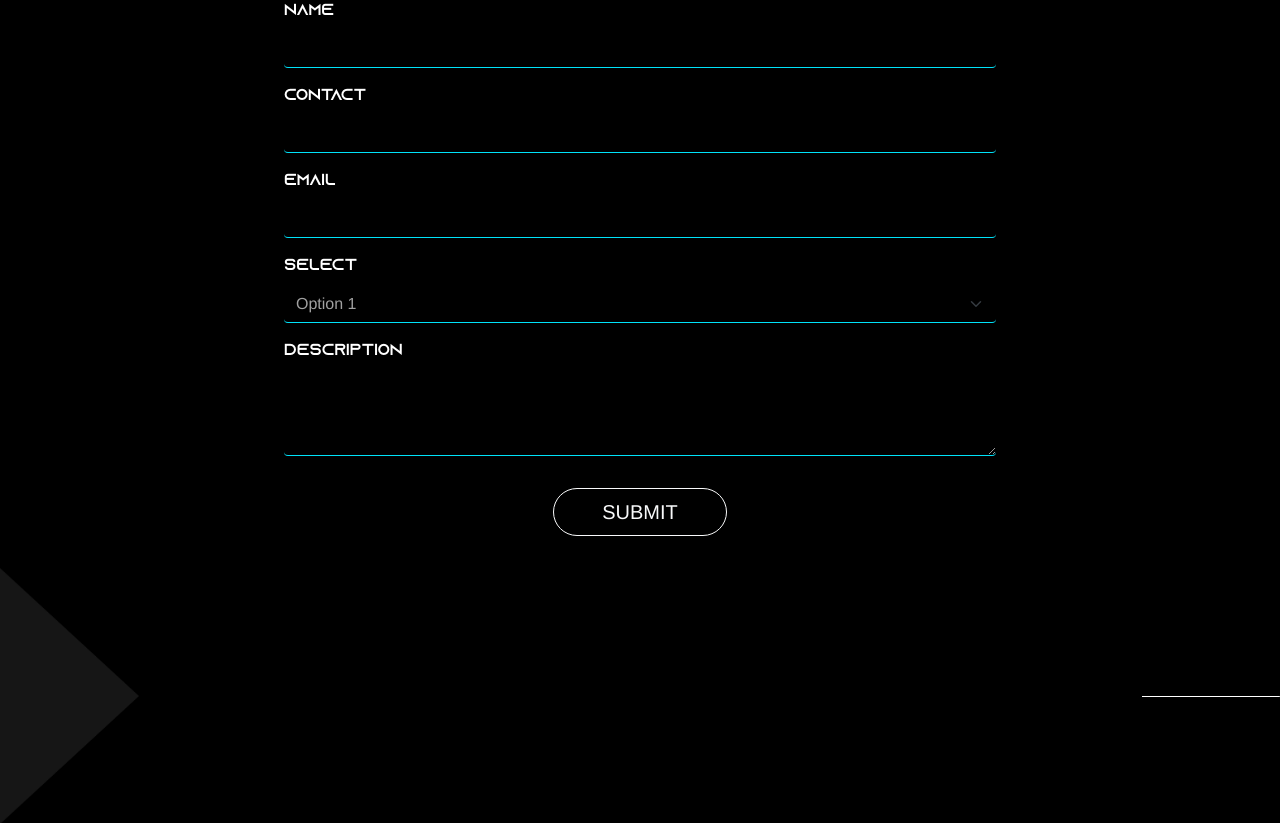
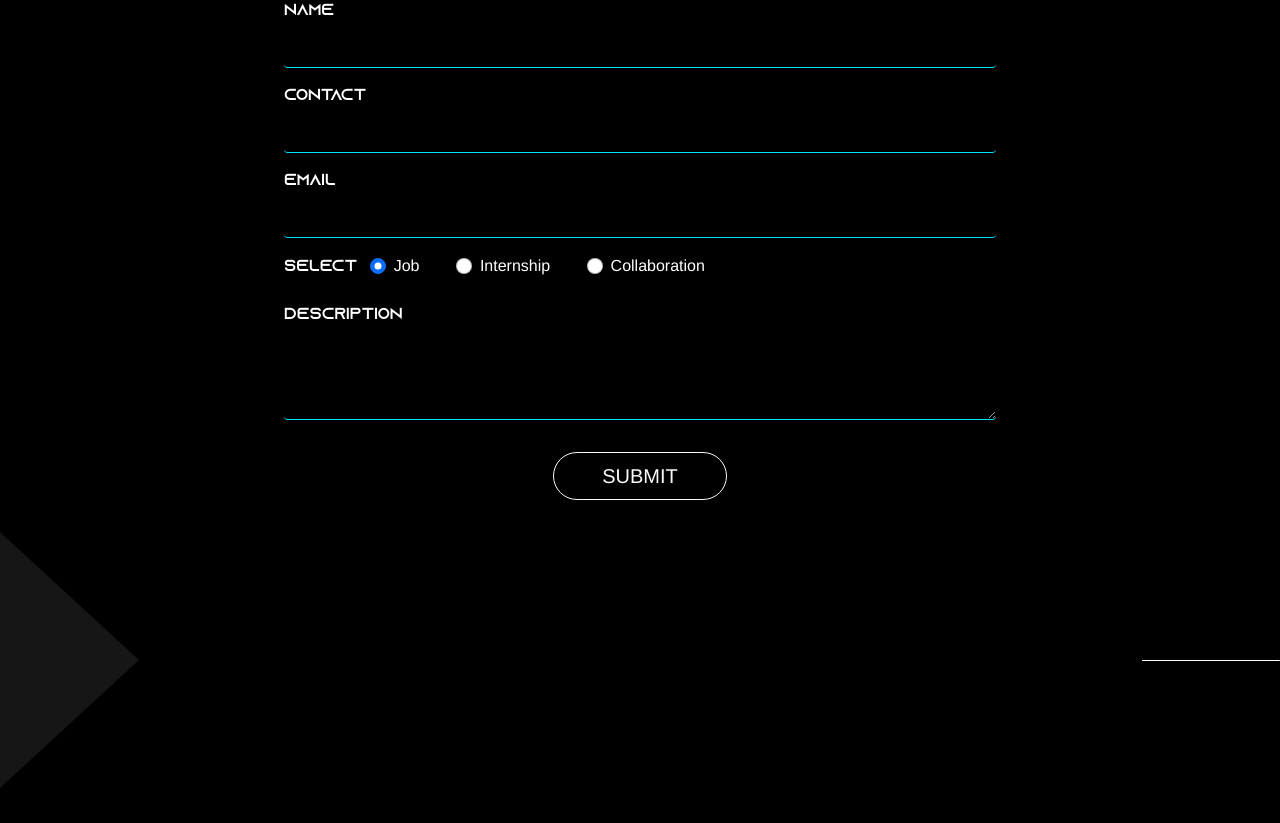
Before and after one commit to 04Vikyjangid/vishnu-viky, a PHP site: page /contact_us.php in a window 1280 px wide. Shown: the part 863-1686 px from the top of the page. Run offline with PHP 8.4, Linux system fonts and the light colour scheme; some libraries are stand-ins or nearby versions.

Commit message:
option to radio butoon JIC form column fixed

```diff
--- a/contact_us.php
+++ b/contact_us.php
@@ -41,12 +41,32 @@ include('stickyform.php');
                                 <input type="email" class="form-control" id="email-input">
                             </div>
                             <div class="mb-3 text-start">
-                                <label for="select-input" class="form-label ff-azonix">Select</label>
-                                <select id="select-input" class="form-select">
-                                    <option>Option 1</option>
-                                    <option>Option 2</option>
-                                    <option>Option 3</option>
-                                </select>
+
+                                <label for="radio-input" class="form-label ff-azonix w-radio-100">Select</label>
+
+                                <div class="form-check footer-radio-inline ms-2">
+                                    <input class="form-check-input" type="radio" name="index-footer-radio" id="select1"
+                                        value="select1" checked>
+                                    <label class="form-check-label" for="select1">
+                                        Job
+                                    </label>
+                                </div>
+                                <div class="form-check footer-radio-inline">
+                                    <input class="form-check-input" type="radio" name="index-footer-radio" id="select2"
+                                        value="select2">
+                                    <label class="form-check-label" for="select2">
+                                        Internship
+                                    </label>
+                                </div>
+
+                                <div class="form-check footer-radio-inline">
+                                    <input class="form-check-input" type="radio" name="index-footer-radio" id="select3"
+                                        value="select3">
+                                    <label class="form-check-label" for="select3">
+                                        Collaboration
+                                    </label>
+                                </div>
+
                             </div>
                             <div class="mb-3 text-start">
                                 <label for="description-input" class="form-label ff-azonix">Description</label>
--- a/index.php
+++ b/index.php
@@ -311,6 +311,7 @@ include('stickyform.php');
                         </div>
 
                     </div>
+
                     <div class="mb-3 text-start">
                         <label for="description-input" class="form-label ff-azonix">Description</label>
                         <textarea class="form-control home-footer-form" id="description-input" rows="3"></textarea>
--- a/stickyform.php
+++ b/stickyform.php
@@ -5,15 +5,17 @@
                 J
             </button>
 
-            <div class="modal fade" id="jobform" data-bs-backdrop="static" data-bs-keyboard="false" tabindex="-1" aria-labelledby="staticBackdropLabel" aria-hidden="true">
+            <div class="modal fade" id="jobform" data-bs-backdrop="static" data-bs-keyboard="false" tabindex="-1"
+                aria-labelledby="staticBackdropLabel" aria-hidden="true">
                 <div class="modal-dialog">
                     <div class="modal-content bg-black">
                         <div class="modal-header">
                             <h5 class="modal-title" id="staticBackdropLabel">JOB</h5>
-                            <button type="button" class="btn-close bg-white" data-bs-dismiss="modal" aria-label="Close"></button>
+                            <button type="button" class="btn-close bg-white" data-bs-dismiss="modal"
+                                aria-label="Close"></button>
                         </div>
                         <div class="modal-body" id="get-in-touch">
-                            <div class="offset-md-2 col-12 col-md-8">
+                            <div class="col-12">
                                 <form onsubmit="sendData(event, 'form-j')" id="form-j">
                                     <div class="mb-3 text-start">
                                         <label for="name-input" class="form-label ff-azonix">Name</label>
@@ -28,18 +30,39 @@
                                         <input type="email" class="form-control" id="email-input">
                                     </div>
                                     <div class="mb-3 text-start">
-                                        <label for="select-input" class="form-label ff-azonix">Select</label>
-                                        <select id="select-input" class="form-select">
-                                            <option>Option 1</option>
-                                            <option>Option 2</option>
-                                            <option>Option 3</option>
-                                        </select>
+
+                                        <label for="radio-input" class="form-label ff-azonix w-radio-100">Select</label>
+
+                                        <div class="form-check footer-radio-inline ms-2">
+                                            <input class="form-check-input" type="radio" name="index-footer-radio"
+                                                id="select1" value="select1" checked>
+                                            <label class="form-check-label" for="select1">
+                                                Job
+                                            </label>
+                                        </div>
+                                        <div class="form-check footer-radio-inline">
+                                            <input class="form-check-input" type="radio" name="index-footer-radio"
+                                                id="select2" value="select2">
+                                            <label class="form-check-label" for="select2">
+                                                Internship
+                                            </label>
+                                        </div>
+
+                                        <div class="form-check footer-radio-inline">
+                                            <input class="form-check-input" type="radio" name="index-footer-radio"
+                                                id="select3" value="select3">
+                                            <label class="form-check-label" for="select3">
+                                                Collaboration
+                                            </label>
+                                        </div>
+
                                     </div>
                                     <div class="mb-3 text-start">
                                         <label for="description-input" class="form-label ff-azonix">Description</label>
                                         <textarea class="form-control" id="description-input" rows="3"></textarea>
                                     </div>
-                                    <button type="submit" class="btn btn-outline-light btn-lg rounded-pill px-5 mx-4 mt-3 text-uppercase">Submit</button>
+                                    <button type="submit"
+                                        class="btn btn-outline-light btn-lg rounded-pill px-5 mx-4 mt-3 text-uppercase">Submit</button>
                                 </form>
                             </div>
                         </div>
@@ -53,15 +76,17 @@
                 I
             </button>
 
-            <div class="modal fade" id="insternshipform" data-bs-backdrop="static" data-bs-keyboard="false" tabindex="-1" aria-labelledby="staticBackdropLabel" aria-hidden="true">
+            <div class="modal fade" id="insternshipform" data-bs-backdrop="static" data-bs-keyboard="false"
+                tabindex="-1" aria-labelledby="staticBackdropLabel" aria-hidden="true">
                 <div class="modal-dialog">
                     <div class="modal-content bg-black">
                         <div class="modal-header">
                             <h5 class="modal-title" id="staticBackdropLabel">INTERNSHIP</h5>
-                            <button type="button" class="btn-close bg-white" data-bs-dismiss="modal" aria-label="Close"></button>
+                            <button type="button" class="btn-close bg-white" data-bs-dismiss="modal"
+                                aria-label="Close"></button>
                         </div>
                         <div class="modal-body" id="get-in-touch">
-                            <div class="offset-md-2 col-12 col-md-8">
+                            <div class="col-12">
                                 <form onsubmit="sendData(event, 'form-i')" id="form-i">
                                     <div class="mb-3 text-start">
                                         <label for="name-input" class="form-label ff-azonix">Name</label>
@@ -76,18 +101,39 @@
                                         <input type="email" class="form-control" id="email-input">
                                     </div>
                                     <div class="mb-3 text-start">
-                                        <label for="select-input" class="form-label ff-azonix">Select</label>
-                                        <select id="select-input" class="form-select">
-                                            <option>Option 1</option>
-                                            <option>Option 2</option>
-                                            <option>Option 3</option>
-                                        </select>
+
+                                        <label for="radio-input" class="form-label ff-azonix w-radio-100">Select</label>
+
+                                        <div class="form-check footer-radio-inline ms-2">
+                                            <input class="form-check-input" type="radio" name="index-footer-radio"
+                                                id="select1" value="select1" checked>
+                                            <label class="form-check-label" for="select1">
+                                                Job
+                                            </label>
+                                        </div>
+                                        <div class="form-check footer-radio-inline">
+                                            <input class="form-check-input" type="radio" name="index-footer-radio"
+                                                id="select2" value="select2">
+                                            <label class="form-check-label" for="select2">
+                                                Internship
+                                            </label>
+                                        </div>
+
+                                        <div class="form-check footer-radio-inline">
+                                            <input class="form-check-input" type="radio" name="index-footer-radio"
+                                                id="select3" value="select3">
+                                            <label class="form-check-label" for="select3">
+                                                Collaboration
+                                            </label>
+                                        </div>
+
                                     </div>
                                     <div class="mb-3 text-start">
                                         <label for="description-input" class="form-label ff-azonix">Description</label>
                                         <textarea class="form-control" id="description-input" rows="3"></textarea>
                                     </div>
-                                    <button type="submit" class="btn btn-outline-light btn-lg rounded-pill px-5 mx-4 mt-3 text-uppercase">Submit</button>
+                                    <button type="submit"
+                                        class="btn btn-outline-light btn-lg rounded-pill px-5 mx-4 mt-3 text-uppercase">Submit</button>
                                 </form>
                             </div>
                         </div>
@@ -100,15 +146,17 @@
                 title="Collaboration">
                 C
             </button>
-            <div class="modal fade" id="collaborationform" data-bs-backdrop="static" data-bs-keyboard="false" tabindex="-1" aria-labelledby="staticBackdropLabel" aria-hidden="true">
+            <div class="modal fade" id="collaborationform" data-bs-backdrop="static" data-bs-keyboard="false"
+                tabindex="-1" aria-labelledby="staticBackdropLabel" aria-hidden="true">
                 <div class="modal-dialog">
                     <div class="modal-content bg-black">
                         <div class="modal-header">
                             <h5 class="modal-title" id="staticBackdropLabel">COLLABORATION</h5>
-                            <button type="button" class="btn-close bg-white" data-bs-dismiss="modal" aria-label="Close"></button>
+                            <button type="button" class="btn-close bg-white" data-bs-dismiss="modal"
+                                aria-label="Close"></button>
                         </div>
                         <div class="modal-body" id="get-in-touch">
-                            <div class="offset-md-2 col-12 col-md-8">
+                            <div class="col-12">
                                 <form onsubmit="sendData(event, 'form-c')" id="form-c">
                                     <div class="mb-3 text-start">
                                         <label for="name-input" class="form-label ff-azonix">Name</label>
@@ -123,18 +171,39 @@
                                         <input type="email" class="form-control" id="email-input">
                                     </div>
                                     <div class="mb-3 text-start">
-                                        <label for="select-input" class="form-label ff-azonix">Select</label>
-                                        <select id="select-input" class="form-select">
-                                            <option>Option 1</option>
-                                            <option>Option 2</option>
-                                            <option>Option 3</option>
-                                        </select>
+
+                                        <label for="radio-input" class="form-label ff-azonix w-radio-100">Select</label>
+
+                                        <div class="form-check footer-radio-inline ms-2">
+                                            <input class="form-check-input" type="radio" name="index-footer-radio"
+                                                id="select1" value="select1" checked>
+                                            <label class="form-check-label" for="select1">
+                                                Job
+                                            </label>
+                                        </div>
+                                        <div class="form-check footer-radio-inline">
+                                            <input class="form-check-input" type="radio" name="index-footer-radio"
+                                                id="select2" value="select2">
+                                            <label class="form-check-label" for="select2">
+                                                Internship
+                                            </label>
+                                        </div>
+
+                                        <div class="form-check footer-radio-inline">
+                                            <input class="form-check-input" type="radio" name="index-footer-radio"
+                                                id="select3" value="select3">
+                                            <label class="form-check-label" for="select3">
+                                                Collaboration
+                                            </label>
+                                        </div>
+
                                     </div>
                                     <div class="mb-3 text-start">
                                         <label for="description-input" class="form-label ff-azonix">Description</label>
                                         <textarea class="form-control" id="description-input" rows="3"></textarea>
                                     </div>
-                                    <button type="submit" class="btn btn-outline-light btn-lg rounded-pill px-5 mx-4 mt-3 text-uppercase">Submit</button>
+                                    <button type="submit"
+                                        class="btn btn-outline-light btn-lg rounded-pill px-5 mx-4 mt-3 text-uppercase">Submit</button>
                                 </form>
                             </div>
                         </div>
@@ -148,23 +217,32 @@
 <div class="sticky-social-icons">
     <ul class="list-unstyled sul">
         <li class="my-1">
-            <a href="https://www.facebook.com/LinkUsSolutions" target="blank" class="text-decoration-none"><img src="./media/images/home-digitalPatner-socialIcon-2.png" alt="social icon" class="mx-2 social-icon facebook m-1" style="width: 10px;"></a>
+            <a href="https://www.facebook.com/LinkUsSolutions" target="blank" class="text-decoration-none"><img
+                    src="./media/images/home-digitalPatner-socialIcon-2.png" alt="social icon"
+                    class="mx-2 social-icon facebook m-1" style="width: 10px;"></a>
         </li>
 
         <li class="my-1">
-            <a href="https://www.instagram.com/LinkUsSolutions" target="blank" class="text-decoration-none"><img src="./media/images/home-digitalPatner-socialIcon-4.png" alt="social icon" class="mx-2 social-icon instagram m-1" style="width: 20px;">
+            <a href="https://www.instagram.com/LinkUsSolutions" target="blank" class="text-decoration-none"><img
+                    src="./media/images/home-digitalPatner-socialIcon-4.png" alt="social icon"
+                    class="mx-2 social-icon instagram m-1" style="width: 20px;">
             </a>
         </li>
 
         <li class="my-1">
-            <a href="https://www.linkedin.com/Linkussolutions" target="blank" class="text-decoration-none"><img src="./media/images/home-digitalPatner-socialIcon-3.png" alt="social icon" class="mx-2 social-icon linkedin m-1" style="width: 20px;">
+            <a href="https://www.linkedin.com/Linkussolutions" target="blank" class="text-decoration-none"><img
+                    src="./media/images/home-digitalPatner-socialIcon-3.png" alt="social icon"
+                    class="mx-2 social-icon linkedin m-1" style="width: 20px;">
             </a>
         </li>
         <li class="my-1">
-            <a href="#" target="blank" class="text-decoration-none"><img src="./media/images/twitter-logo-4.png" alt="social icon" class="social-icon m-1 twitter mx-2"  style="width: 20px;"></a>
+            <a href="#" target="blank" class="text-decoration-none"><img src="./media/images/twitter-logo-4.png"
+                    alt="social icon" class="social-icon m-1 twitter mx-2" style="width: 20px;"></a>
         </li>
         <li class="my-1">
-            <a href="https://wa.me/+919343092938" target="blank" class="text-decoration-none"><img src="./media/images/home-digitalPatner-socialIcon-1.png" alt="social icon" class="mx-2 social-icon whatsapp m-1" style="width: 20px;"></a>
+            <a href="https://wa.me/+919343092938" target="blank" class="text-decoration-none"><img
+                    src="./media/images/home-digitalPatner-socialIcon-1.png" alt="social icon"
+                    class="mx-2 social-icon whatsapp m-1" style="width: 20px;"></a>
         </li>
 
     </ul>
@@ -233,6 +311,7 @@
     /* box-shadow: 2px 2px 8px 0px rgba(0, 0, 0, .4); */
     z-index: 1;
 }
+
 .sul .social-list a span {
     display: none;
     font-weight: bold;
@@ -245,5 +324,4 @@
     padding-left: 30%;
     display: block;
 }
-
 </style>
```
Lines whose indentation alone changed are shown as unchanged.
